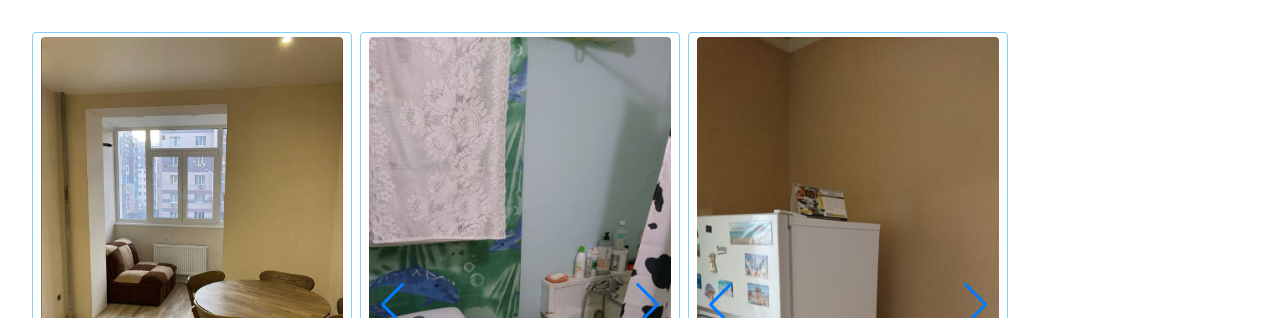
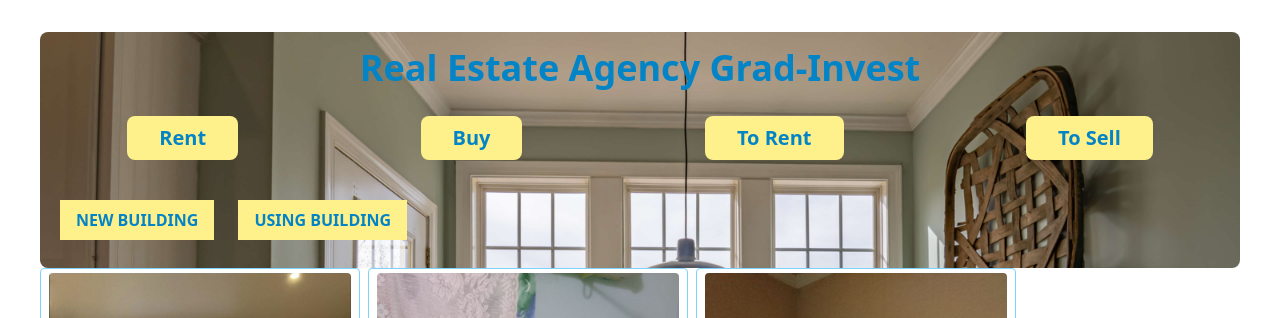
Before and after one commit to sergkrasivskyi/search-app, a Vue app: page / in a window 1280 px wide. Shown: the top 318 px of the page. Built offline with nearby package versions, Linux system fonts and the light colour scheme.

Commit message:
add new component

```diff
--- a/src/components/FlatCard.vue
+++ b/src/components/FlatCard.vue
@@ -1,6 +1,6 @@
 <template>
   <div
-    class="card |  flex flex-col gap-y-1 min-w-[12rem] bg-[var(--card-bg-cl)] bg-clip-border rounded border border-solid border-sky-300 max-w-xs px-2 py-1 ">
+    class="card |  flex flex-col gap-y-1 min-w-[10rem] bg-[var(--card-bg-cl)] bg-clip-border rounded border border-solid border-sky-300 max-w-xs px-2 py-1 ">
     <div class="card-slider | max-w-xs w-full ">
         <AppCardSwiper
         :imageList="flatsStore.getImageListByFlatId(flat.flatId)"
--- /dev/null
+++ b/src/components/UI/AppSearchButton.vue
@@ -0,0 +1,14 @@
+<template>
+  <button class="app-button | font-semibold   px-8 py-2 text-xl text-sky-600 hover:bg-yellow-200  bg-yellow-200 rounded-lg"
+    type="button"
+    v-bind="$attrs"
+    @click="$emit('clickButton')">
+      <slot></slot>
+  </button>
+</template>
+
+<script>
+  export default {
+  name: 'AppSearchButton'
+  }
+</script>
--- a/src/views/SearchView.vue
+++ b/src/views/SearchView.vue
@@ -1,13 +1,40 @@
 <script setup>
 import FlatCard from '@/components/FlatCard.vue'
+import AppSearchButton from '@/components/UI/AppSearchButton.vue'
 import { useFlatsStore } from '../stores/flats';
 const flatsStore = useFlatsStore()
+const isSearchComplete = true
 </script>
 
 <template>
-  <div class="cards-list | flex flex-wrap gap-2">
-    <FlatCard v-for="flat in flatsStore.flatList"
-    :key="flat.flatId"
-    :flat="flat"/>
+  <div class="search-container | px-2">
+    <div class="search-form | flex flex-col bg-transparent  rounded-lg gap-y-7 py-4 ">
+      <h2 class="search-form-title | font-bold text-4xl text-sky-600  text-center ">Real Estate Agency Grad-Invest</h2>
+      <div class="search-form-buttons | flex flex-nowrap gap-x-2 justify-around">
+        <app-search-button>Rent</app-search-button>
+        <app-search-button>Buy</app-search-button>
+        <app-search-button>To Rent</app-search-button>
+        <app-search-button>To Sell</app-search-button>
+      </div>
+      <div class="searcher | uppercase  flex gap-x-6 px-5 py-3 ">
+        <input class="hidden" type="radio" name="estate" id="new-estate" value="new">
+        <label class=" font-semibold text-sky-600  bg-yellow-200 px-4 py-2" for="new-estate">New Building</label>
+        <input class="hidden" type="radio" name="estate" id="using-estate" value="using">
+        <label class="font-semibold text-sky-600  bg-yellow-200 px-4 py-2"  for="new-estate">Using Building</label>
+      </div>
+    </div>
+    <div v-show="isSearchComplete" class="cards-list | flex flex-wrap gap-2">
+      <flat-card v-for="flat in flatsStore.flatList"
+      :key="flat.flatId"
+      :flat="flat" />
+    </div>
+
   </div>
 </template>
+<style scoped>
+.search-form {
+  background-image: url('@/assets/images/searcher-bg.jpg');
+  background-repeat: no-repeat;
+  background-size: cover;
+}
+</style>
```
Also changed, not shown: src/assets/images/searcher-bg.jpg (added).
